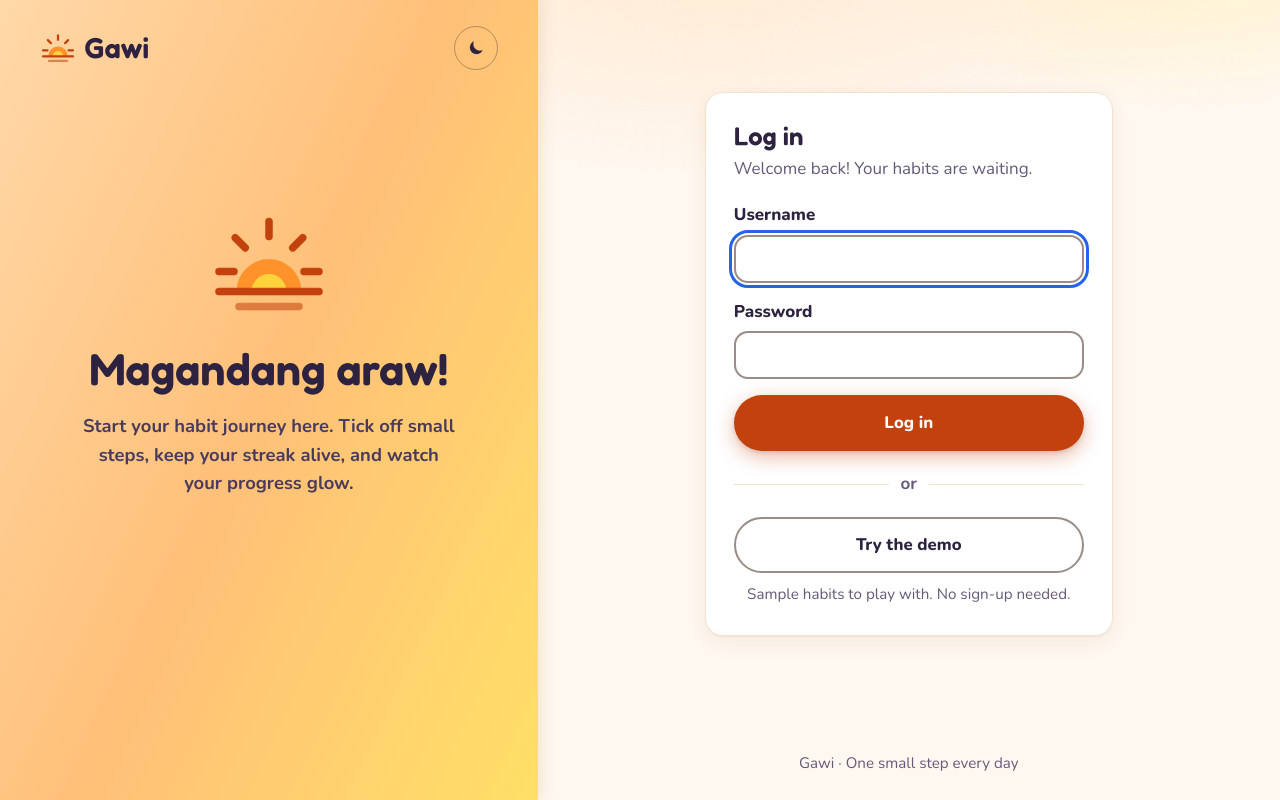
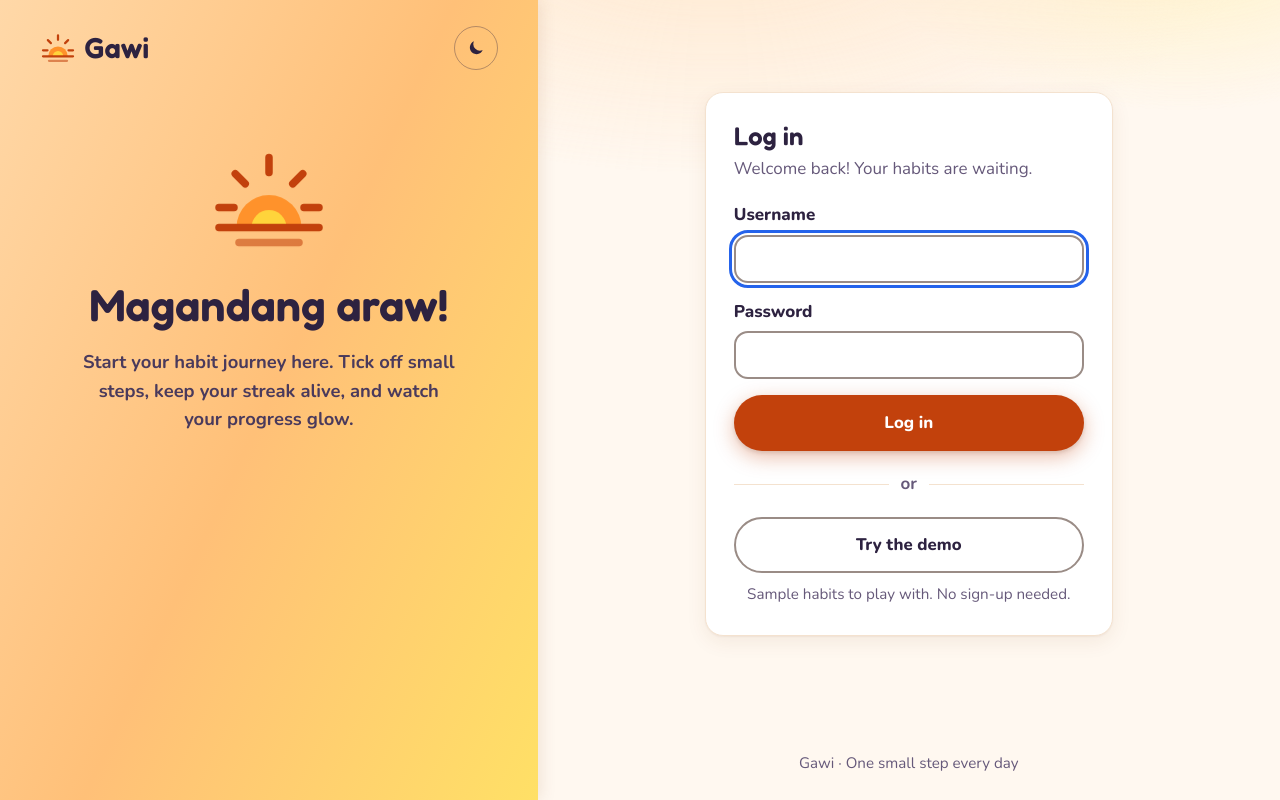
Before and after one commit to jcatibog014/habit_tracker, a Flask app: page /login in a window 1280 px wide. Run offline with Flask 3, Linux system fonts and the light colour scheme; some libraries are stand-ins or nearby versions; some web fonts are replaced.

Commit message:
Lift the login welcome higher
Co-Authored-By: Claude Opus 5.5 <noreply@anthropic.com>

```diff
--- a/gawi/static/style.css
+++ b/gawi/static/style.css
@@ -902,7 +902,7 @@ a.habit-main:hover .habit-name { text-decoration: underline; }
   .no-sidebar .sidebar-top { max-width: none; margin: 0; min-height: 48px; padding: 0; }
   /* The welcome sits in the middle of the panel. */
   /* The extra space below lifts the welcome a little above the middle. */
-  .no-sidebar .welcome { flex: 1; align-content: center; gap: 16px; padding: 0 0 18vh; }
+  .no-sidebar .welcome { flex: 1; align-content: center; gap: 16px; padding: 0 0 34vh; }
   .no-sidebar .welcome h1 { font-size: 2.8rem; }
   .no-sidebar .welcome p { font-size: 1.15rem; }
   .no-sidebar .welcome-sun { width: 120px; height: 120px; }
```
